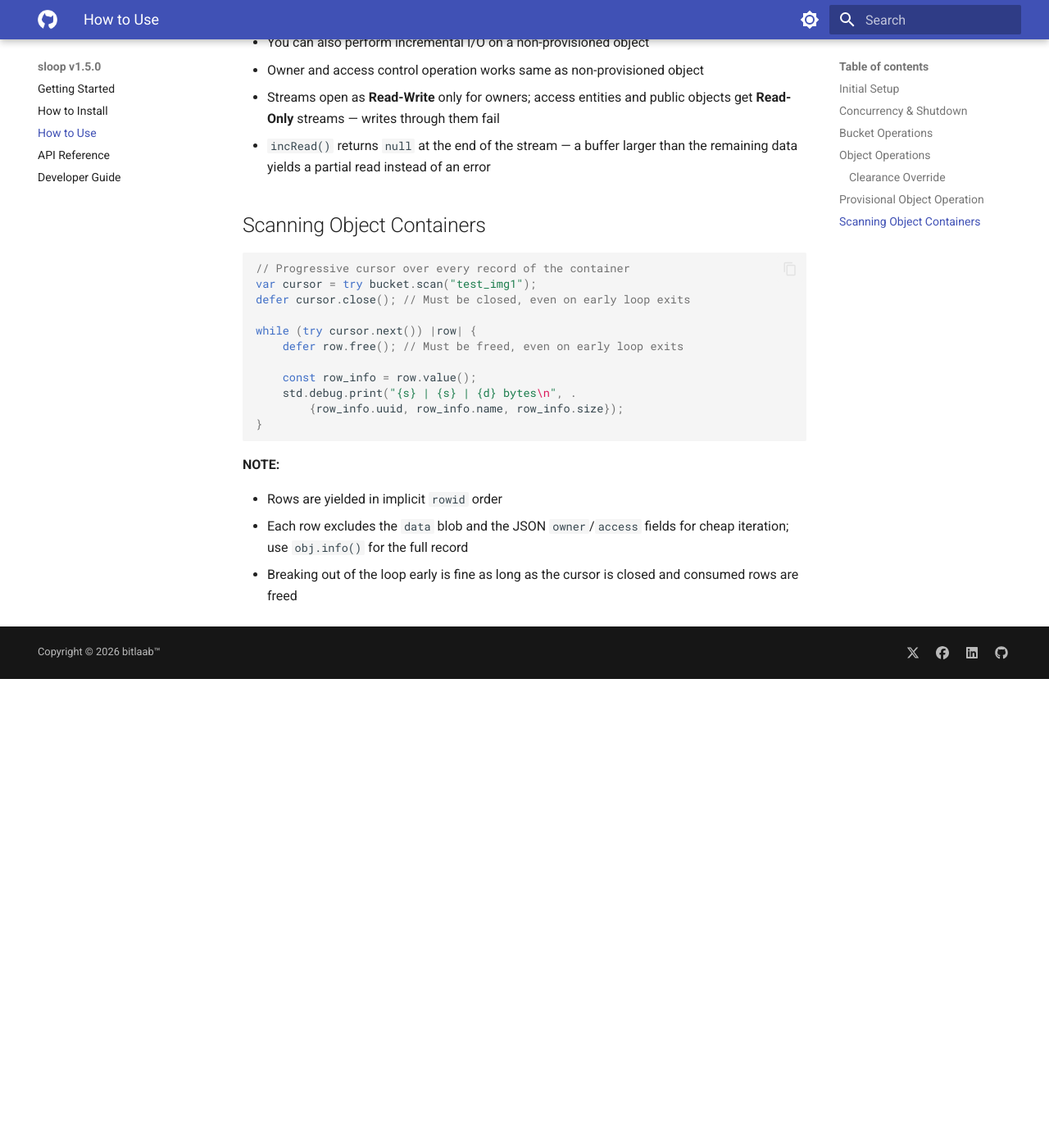
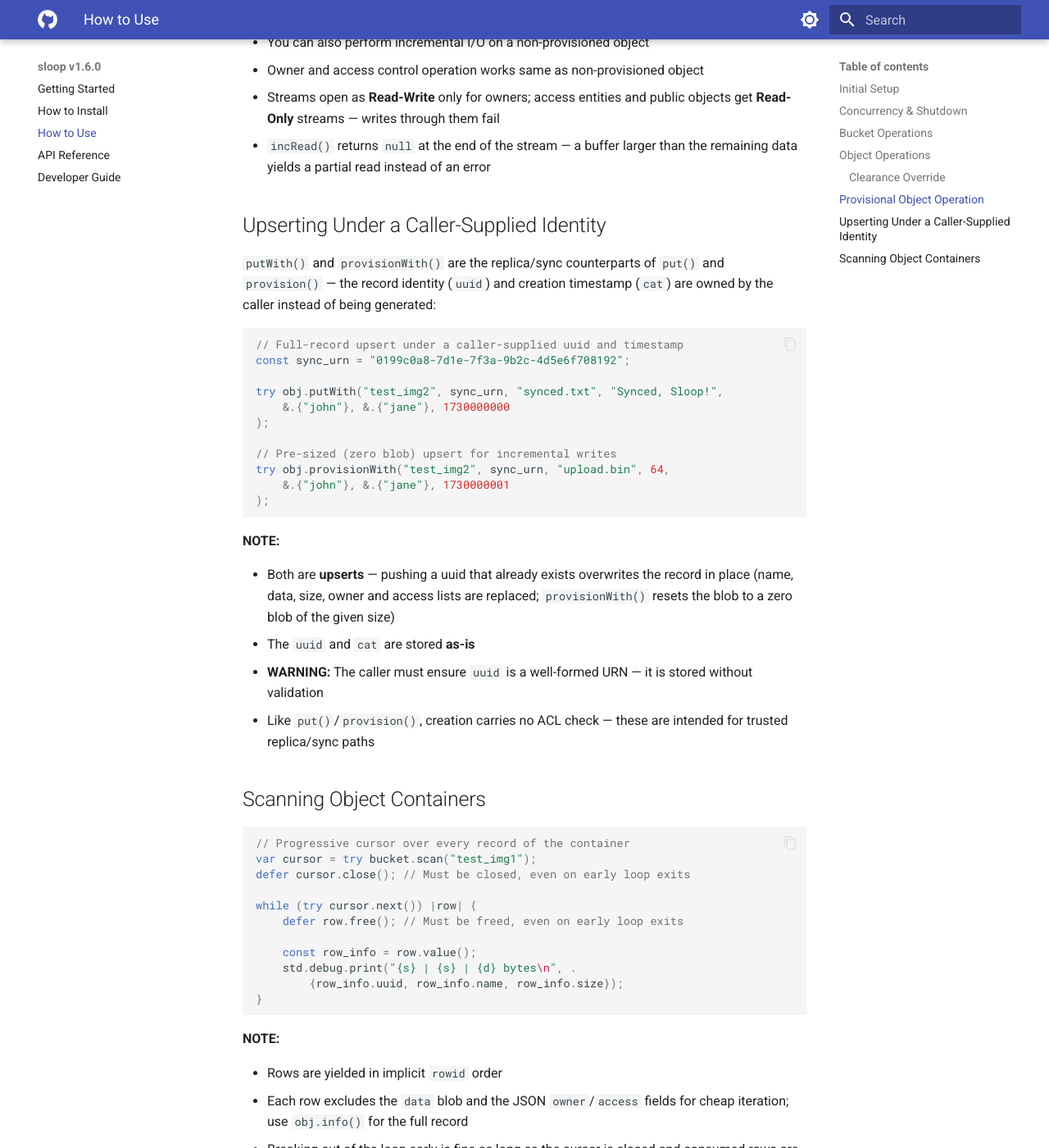
Before and after one commit to bitlaab-blitz/sloop, an MkDocs documentation site: the page built from docs/usage.md, in a window 1280 px wide and 1400 px high, scrolled down 4574 px. Shown: the whole window at 82% size. Built offline with MkDocs 1.6.1 and Material for MkDocs 9.7.7, drawn with Linux system fonts in a browser that asks for light colours; before the commit the page ends 5402 px from its top, so only the background shows below that.

Commit message:
tagging v1.6.0

````diff
--- a/docs/usage.md
+++ b/docs/usage.md
@@ -226,6 +226,37 @@ while(try Sloop.Object.incRead(&blob_reader, &buffer)) |data| {
 - `incRead()` returns `null` at the end of the stream — a buffer larger than
   the remaining data yields a partial read instead of an error
 
+## Upserting Under a Caller-Supplied Identity
+
+`putWith()` and `provisionWith()` are the replica/sync counterparts of
+`put()` and `provision()` — the record identity (`uuid`) and creation
+timestamp (`cat`) are owned by the caller instead of being generated:
+
+```zig
+// Full-record upsert under a caller-supplied uuid and timestamp
+const sync_urn = "0199c0a8-7d1e-7f3a-9b2c-4d5e6f708192";
+
+try obj.putWith("test_img2", sync_urn, "synced.txt", "Synced, Sloop!",
+    &.{"john"}, &.{"jane"}, 1730000000
+);
+
+// Pre-sized (zero blob) upsert for incremental writes
+try obj.provisionWith("test_img2", sync_urn, "upload.bin", 64,
+    &.{"john"}, &.{"jane"}, 1730000001
+);
+```
+
+**NOTE:**
+
+- Both are **upserts** — pushing a uuid that already exists overwrites the
+  record in place (name, data, size, owner and access lists are replaced;
+  `provisionWith()` resets the blob to a zero blob of the given size)
+- The `uuid` and `cat` are stored **as-is**
+- **WARNING:** The caller must ensure `uuid` is a well-formed URN — it is
+  stored without validation
+- Like `put()`/`provision()`, creation carries no ACL check — these are
+  intended for trusted replica/sync paths
+
 ## Scanning Object Containers
 
 ```zig
--- a/mkdocs.yml
+++ b/mkdocs.yml
@@ -1,4 +1,4 @@
-site_name: sloop v1.5.0
+site_name: sloop v1.6.0
 site_url: http://0.0.0.0:8001
 nav:
   - Getting Started: index.md
````
Also changed, not shown: CHANGELOG.md (+24 -0 lines), 4 other files.
